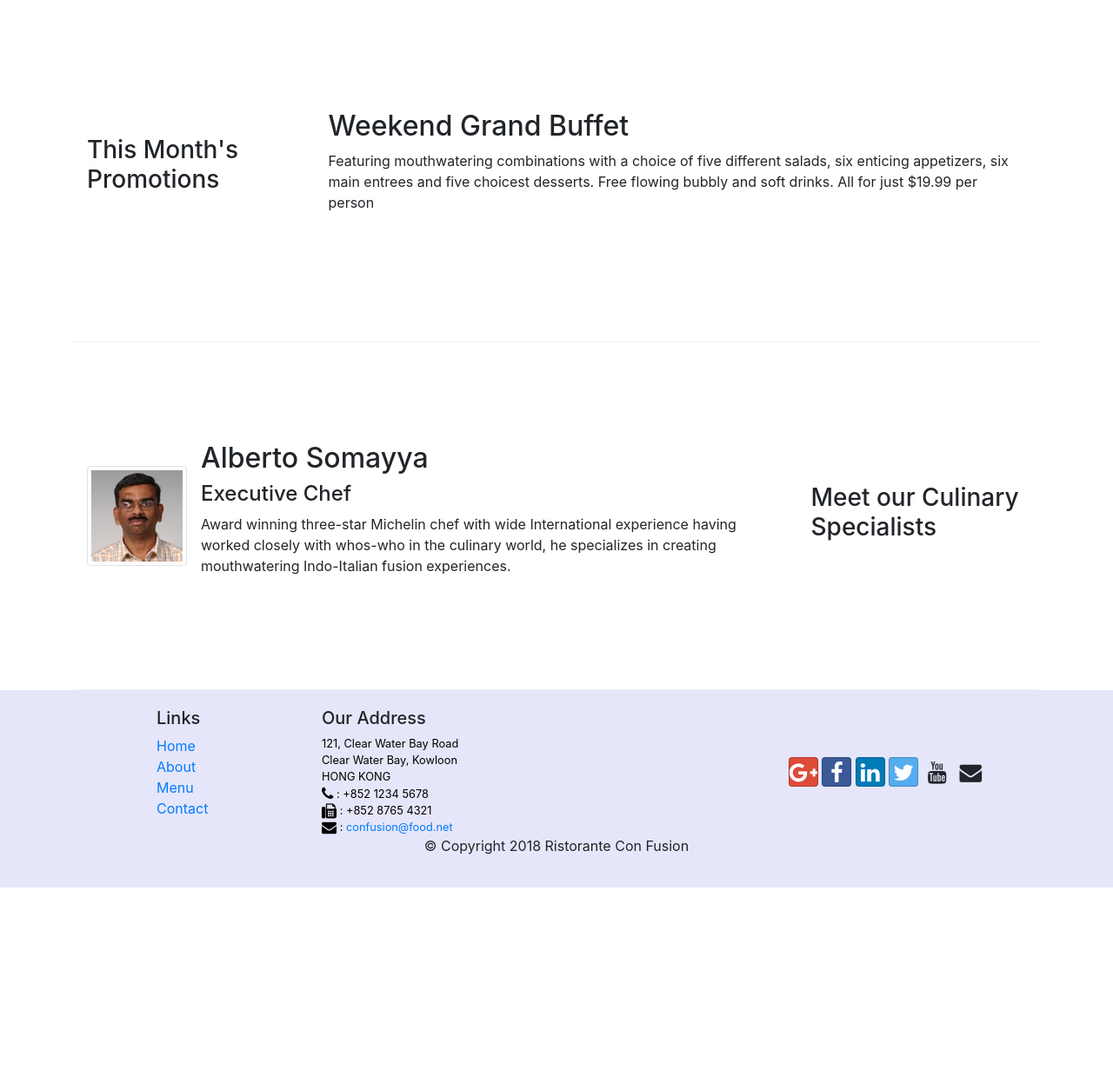
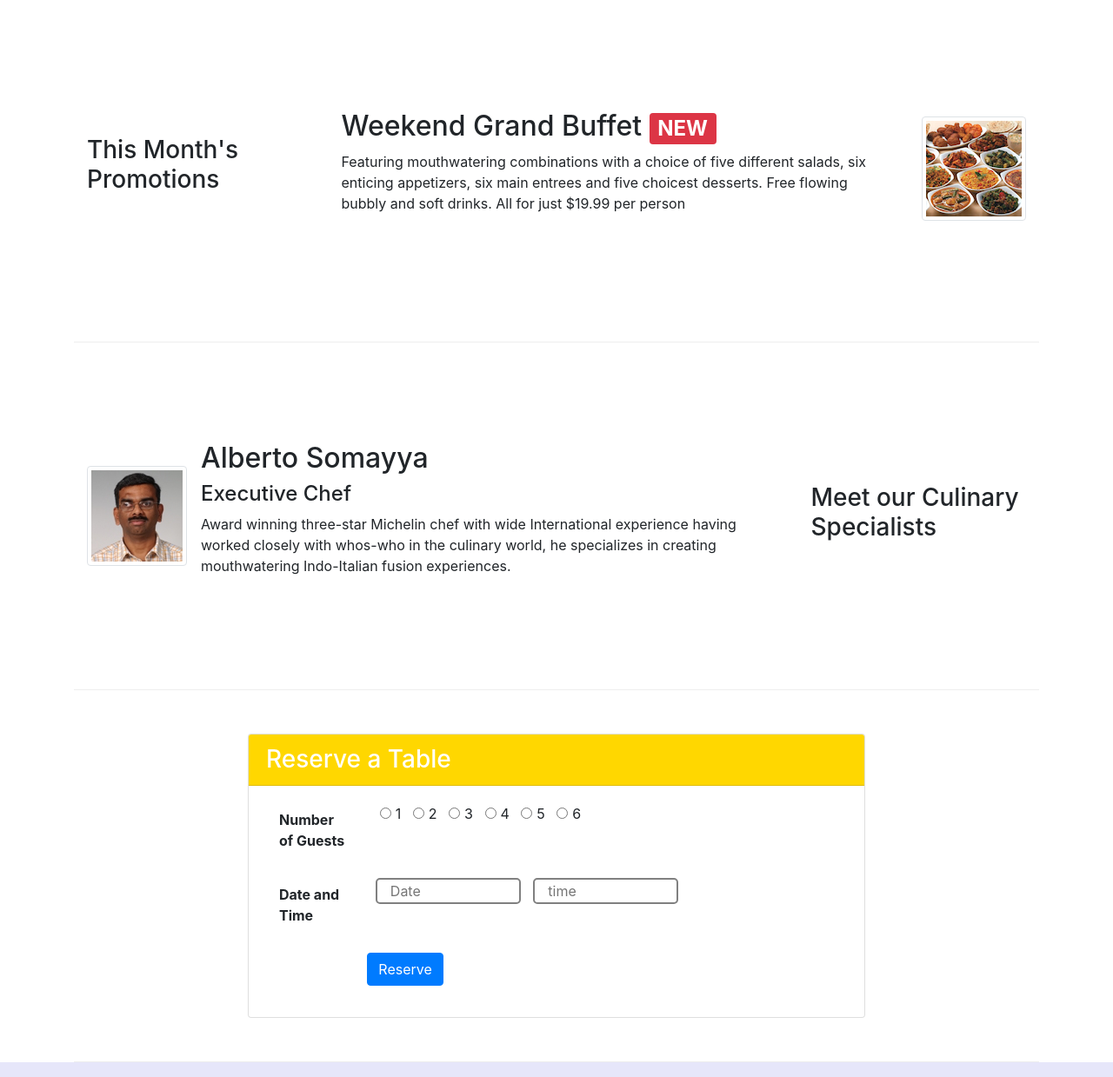
Before and after one commit to Vijayram2521/Bootstrap, a website: page index.html in a window 1280 px wide. Shown: the part 740-1979 px from the top of the page at 87% size. Before the commit the page ends 1761 px from the top, so only its background shows below. Drawn offline with nearby package versions, Linux system fonts and the light colour scheme.

Commit message:
Assignment 2

```diff
--- a/CSS/styles.css
+++ b/CSS/styles.css
@@ -37,3 +37,25 @@ body{
 .navbar-dark{
     background-color: #512DA8;
 }
+
+.card-header{
+    background-color: gold;
+}
+
+.myradio{
+    margin-left: 0px;
+    margin-right: 5px;
+}
+
+.radio-group{
+    vertical-align: top;
+}
+.mydate{
+    margin-left: 10px;
+    vertical-align: top;
+    border-radius: 5px;
+    border: 2px solid gray;
+}
+.reservetable{
+    background-color: goldenrod;
+}
--- a/index.html
+++ b/index.html
@@ -37,8 +37,9 @@
                     <p>We take inspiration from the World's best cuisines,
                         and create a unique fusion experience. Our lipsmacking creations will tickle your culinary senses!</p>
                 </div>
-                <div class="col-12 col-sm align-self-center">
-                    <img src="img/logo.png" class="img-fluid">
+                <div class="col-12 col-sm-6 align-self-center">
+                    <img src="img/logo.png" class="img-fluid offset-sm-1">
+                    <a href="#Reserve"><button class="btn offset-sm-3 col-sm-4 reservetable">Reserve Table</button></a>
                 </div>
             </div>
         </div>
@@ -64,11 +65,16 @@
 
         <div class="row row-content align-items-center">
             <div class="col-12 col-sm-4 col-md-3">
-                <h3>This Month's Promotions</h3>
+                <h3 >This Month's Promotions</h3>
             </div>
             <div class="col col-sm col-md">
-                <h2>Weekend Grand Buffet</h2>
-                <p>Featuring mouthwatering combinations with a choice of five different salads, six enticing appetizers, six main entrees and five choicest desserts. Free flowing bubbly and soft drinks. All for just $19.99 per person </p>
+                <div class="media">
+                    <img src="img/buffet.png" class="d-flex ml-3 img-thumbnail align-self-center order-last" alt="buffet">
+                    <div class="media-body col col-sm-10">
+                        <h2>Weekend Grand Buffet <span class="badge badge-danger">NEW</span></h2>
+                        <p class="d-none d-sm-block">Featuring mouthwatering combinations with a choice of five different salads, six enticing appetizers, six main entrees and five choicest desserts. Free flowing bubbly and soft drinks. All for just $19.99 per person </p>
+                    </div>
+                </div>
             </div>
         </div>
 
@@ -83,6 +89,40 @@
                         <h2 class="mt-0">Alberto Somayya</h2>
                         <h4>Executive Chef</h4>
                         <p class="d-none d-sm-block">Award winning three-star Michelin chef with wide International experience having worked closely with whos-who in the culinary world, he specializes in creating mouthwatering Indo-Italian fusion experiences. </p>
+                    </div>
+                </div>
+            </div>
+        </div>
+        <div class="row row-content align-items-center">
+            <div class="col-12 col-sm-8 offset-sm-2">
+                <div class="card">
+                    <h3 class="card-header text-white">Reserve a Table</h3>
+                    <div class="card-body" id="Reserve">
+                        <form>
+                            <div class="form-group-row">
+                                <label for="Number of Guests" class="col-sm-2 col-form-label"><strong>Number of Guests</strong></label>
+                                <span class="col-sm-6 radio-group">
+                                    <input type="radio" id="Number of Guests" class="myradio" name="Number of Guests" value="1">1 &nbsp;
+                                    <input type="radio" id="Number of Guests" class="myradio" name="Number of Guests" value="1">2 &nbsp;
+                                    <input type="radio" id="Number of Guests" class="myradio" name="Number of Guests" value="3">3 &nbsp;
+                                    <input type="radio" id="Number of Guests" class="myradio" name="Number of Guests" value="4">4 &nbsp;
+                                    <input type="radio" id="Number of Guests" class="myradio" name="Number of Guests" value="5">5 &nbsp;
+                                    <input type="radio" id="Number of Guests" class="myradio" name="Number of Guests" value="6">6
+                                </span>
+                            </div> <br>
+                            <div class="form-group-row">
+                                <label for="Date and Time" class="col-sm-2 col-form-label"><strong>Date and Time</strong></label>
+                                <span>
+                                    <input onfocus="(this.type='date')" onblur="(this.type='text')" class="js-form-control mydate col-sm-3" placeholder="Date">
+                                    <input onfocus="(this.type='time')" onblur="(this.type='text')" class="js-form-control mydate col-sm-3" placeholder="time">
+                                </span>
+                            </div> <br>
+                            <div class="form-group row">
+                                <div class="col-sm-2 offset-sm-2">
+                                     <button type="submit" class="btn btn-primary">Reserve</button>
+                                </div>
+                            </div>
+                        </form>
                     </div>
                 </div>
             </div>
```
